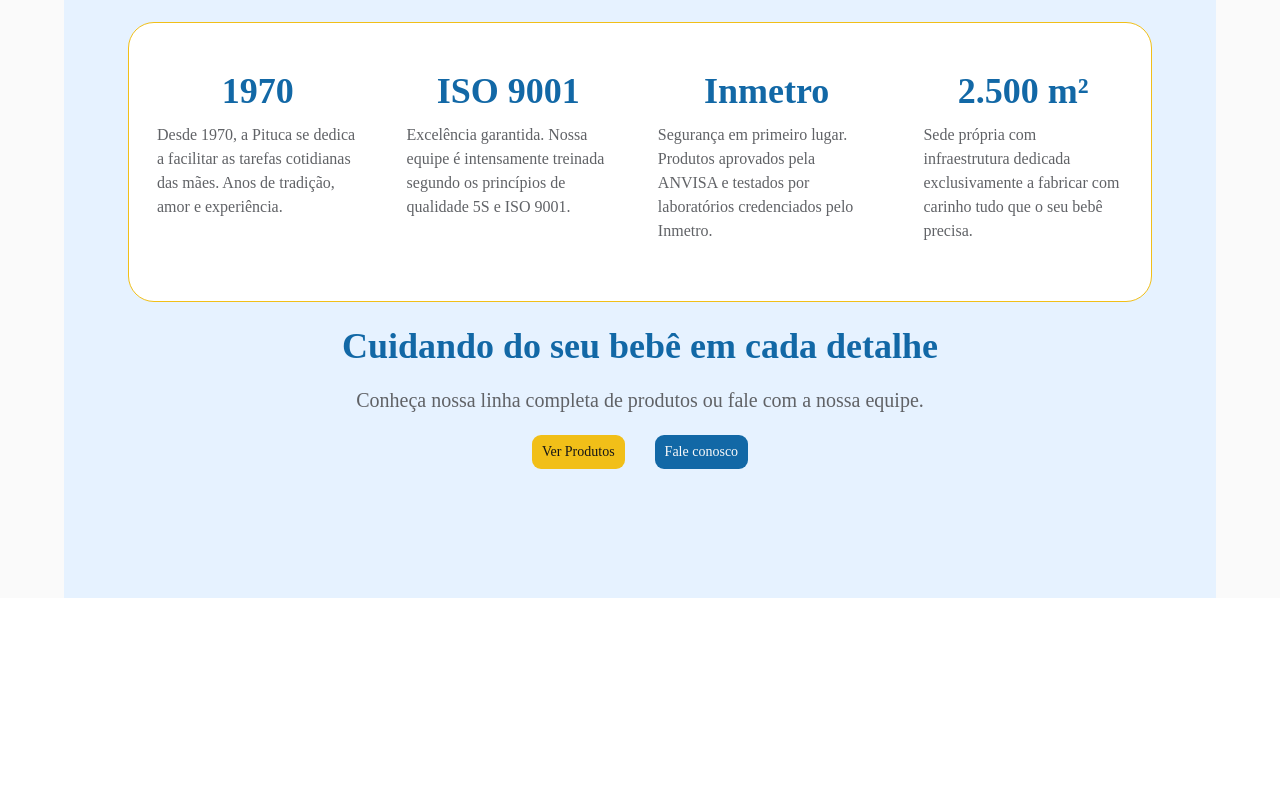
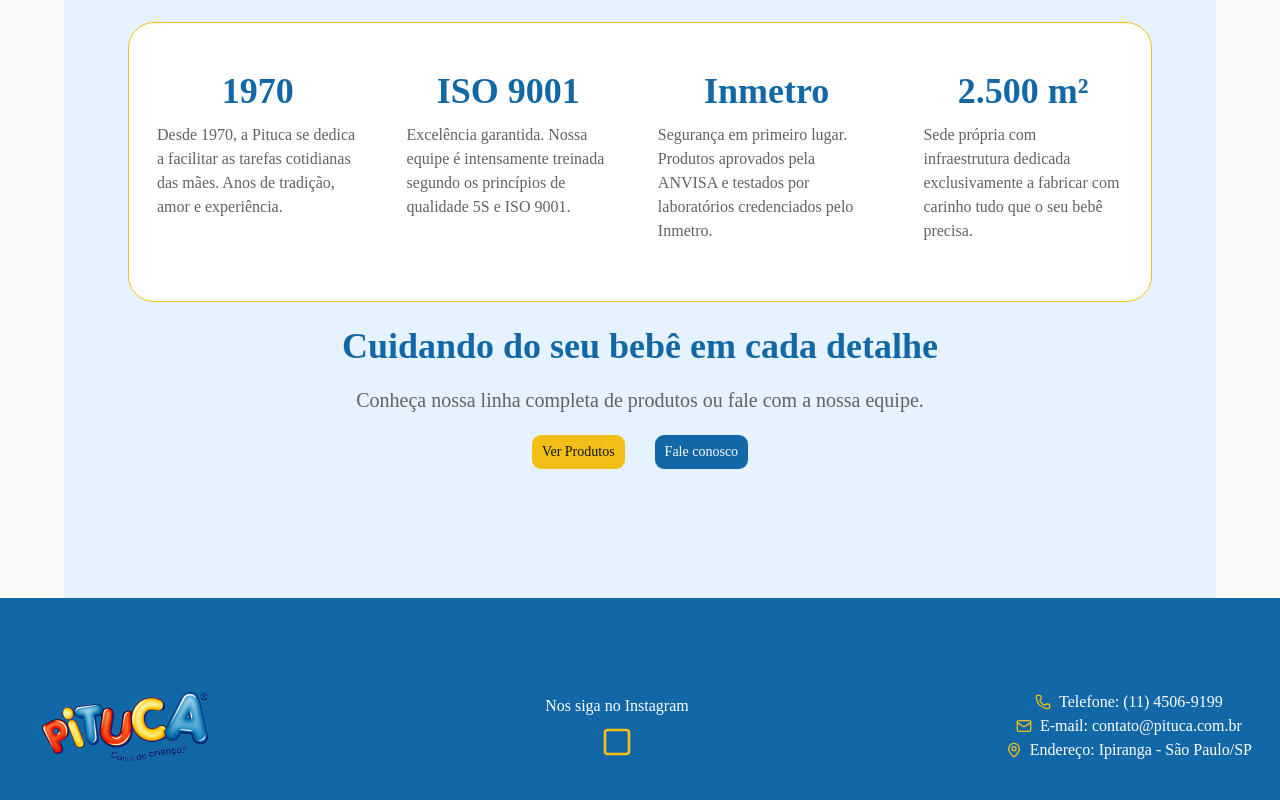
Before and after one commit to Buenohy/nebraska-pituca, a Next.js app: page / in a window 1280 px wide. Shown: the part 1291-2091 px from the top of the page. Before the commit the page ends 1889 px from the top, so only its background shows below. Built offline with nearby package versions, Linux system fonts and the light colour scheme.

Commit message:
feat: Created footer

```diff
--- a/app/layout.tsx
+++ b/app/layout.tsx
@@ -3,6 +3,7 @@ import { Geist, Geist_Mono } from 'next/font/google';
 import './globals.css';
 import { Navbar } from '@/components/Navbar';
 import { ThemeProvider } from '@/components/theme-provider';
+import Footer from '@/components/Footer';
 
 const geistSans = Geist({
   variable: '--font-geist-sans',
@@ -35,6 +36,7 @@ export default function RootLayout({ children }: LayoutProps<'/'>) {
         >
           <Navbar />
           <main className="flex-1 flex flex-col">{children}</main>
+          <Footer />
         </ThemeProvider>
       </body>
     </html>
--- /dev/null
+++ b/components/Footer.tsx
@@ -0,0 +1,36 @@
+import { Mail, MapPin, Phone, Square } from 'lucide-react';
+import Image from 'next/image';
+import React from 'react';
+
+export default function Footer() {
+  return (
+    <div className="flex gap-12 bg-pituca-primary p-7 items-center justify-between w-full h-fit">
+      <div>
+        <Image
+          src="/pituca-logo-4x-background.png"
+          width={200}
+          height={200}
+          alt=""
+        />
+      </div>
+      <div className="flex flex-col gap-2 items-center justify-center">
+        <p className="text-pituca-white">Nos siga no Instagram</p>
+        <Square className="w-8 h-8 text-pituca-secundary" />
+      </div>
+      <div className="flex flex-col items-center justify-center">
+        <div className="flex gap-2 items-center justify-center">
+          <Phone className="w-4 h-4 text-pituca-secundary" />
+          <p className="text-pituca-white">Telefone: (11) 4506-9199</p>
+        </div>
+        <div className="flex gap-2 items-center justify-center">
+          <Mail className="w-4 h-4 text-pituca-secundary" />
+          <p className="text-pituca-white">E-mail: contato@pituca.com.br</p>
+        </div>
+        <div className="flex gap-2 items-center justify-center">
+          <MapPin className="w-4 h-4 text-pituca-secundary" />
+          <p className="text-pituca-white">Endereço: Ipiranga - São Paulo/SP</p>
+        </div>
+      </div>
+    </div>
+  );
+}
```
